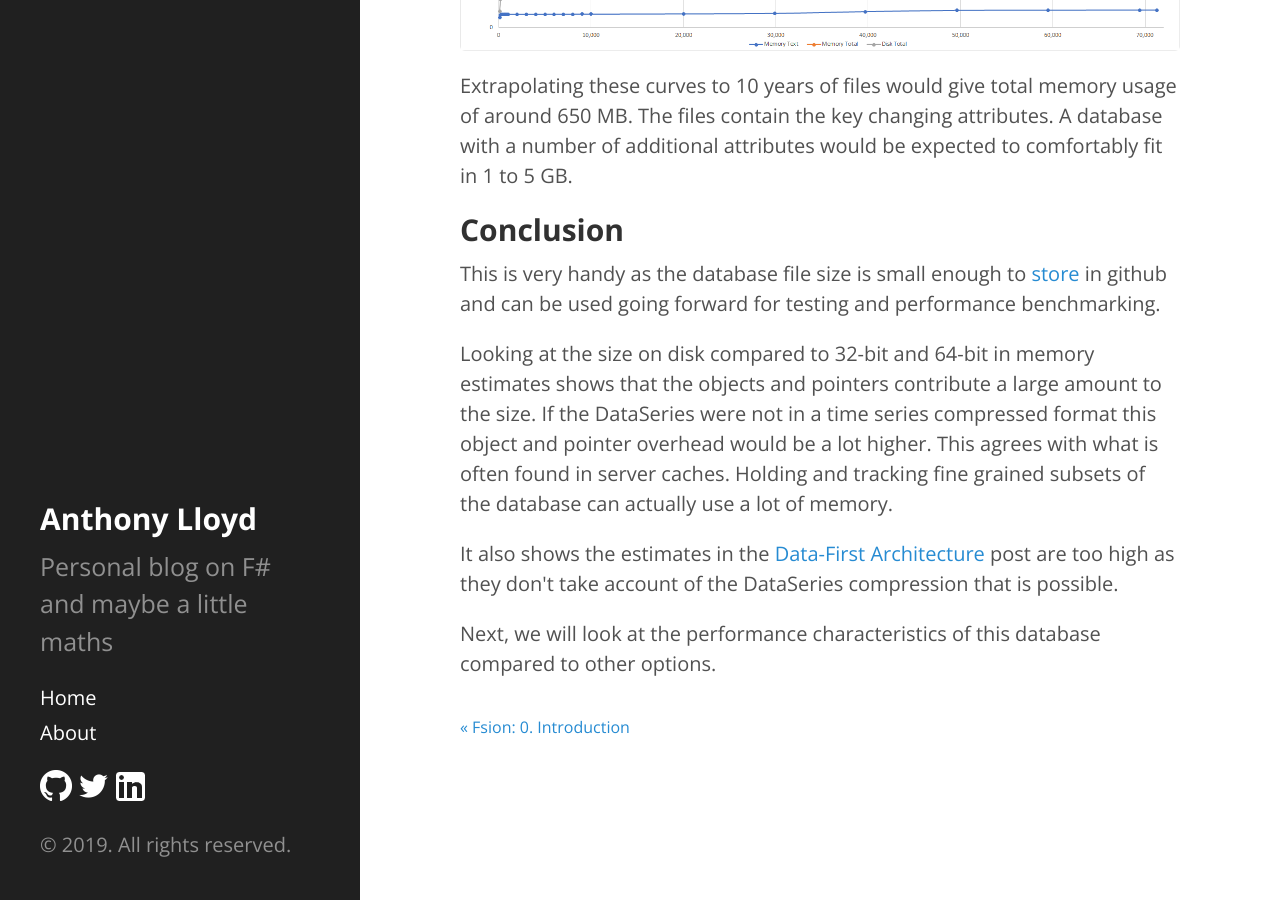
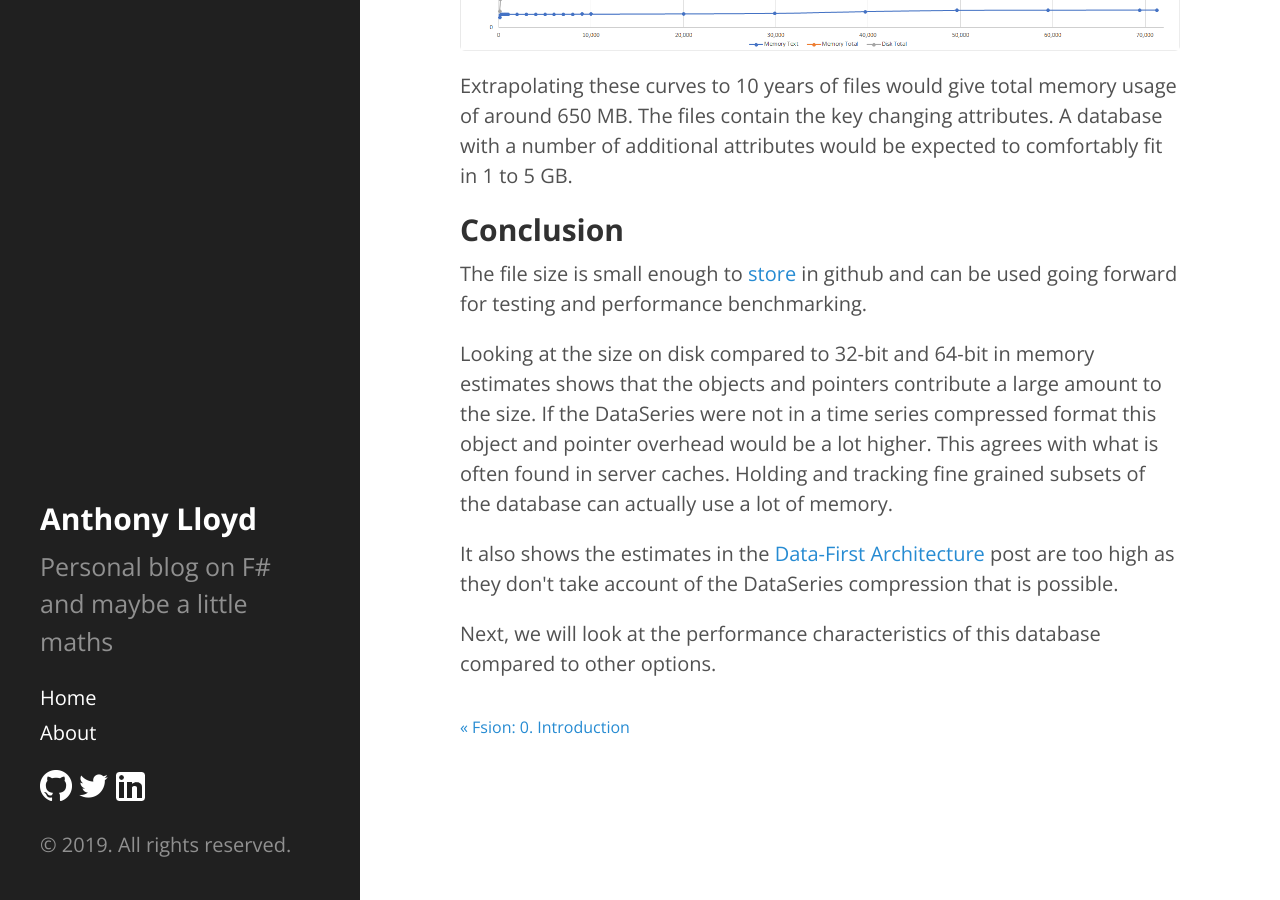
Before and after one commit to AnthonyLloyd/AnthonyLloyd.github.io, a Jekyll site: the page built from _posts/2019-05-17-fsion-01-size.html, in a window 1280 px wide and 900 px high, scrolled down 3680 px. Built offline with Jekyll 4.4.1, drawn with Linux system fonts in a browser that asks for light colours; some web fonts are replaced; comment, search, counter and statistics services are not loaded.

Commit message:
finished maybe

```diff
--- a/_posts/2019-05-17-fsion-00-introduction.html
+++ b/_posts/2019-05-17-fsion-00-introduction.html
@@ -4,7 +4,6 @@
 tags: [f#,fsion,database,timeseries]
 description: "Fsion: 0. Introduction"
 keywords: F#, fsion, database, timeseries
-exclude: true
 ---
 <p><a href="https://github.com/AnthonyLloyd/Fsion">Fsion</a> is an EAVT (Entity, Attribute, Value, Time) time-series database for F#.</p>
 <p>The main idea is by storing value updates as compressed data series, an embedded in memory
--- a/_posts/2019-05-17-fsion-01-size.html
+++ b/_posts/2019-05-17-fsion-01-size.html
@@ -228,7 +227,7 @@
 The files contain the key changing attributes.
 A database with a number of additional attributes would be expected to comfortably fit in 1 to 5 GB.</p>
 <h2>Conclusion</h2>
-<p>This is very handy as the database file size is small enough to <a href="https://github.com/AnthonyLloyd/Fsion/blob/master/data/2019-05-13_210216.3290164.fsp">store</a> in github and can be used going forward for testing and performance benchmarking.</p>
+<p>The file size is small enough to <a href="https://github.com/AnthonyLloyd/Fsion/blob/master/data/2019-05-13_210216.3290164.fsp">store</a> in github and can be used going forward for testing and performance benchmarking.</p>
 <p>Looking at the size on disk compared to 32-bit and 64-bit in memory estimates shows that the objects and pointers contribute a large amount to the size.
 If the DataSeries were not in a time series compressed format this object and pointer overhead would be a lot higher.
 This agrees with what is often found in server caches. Holding and tracking fine grained subsets of the database can actually use a lot of memory.</p>
```
Also changed, not shown: other parts of _posts/2019-05-17-fsion-01-size.html (+0 -1 lines), 2 other files.
